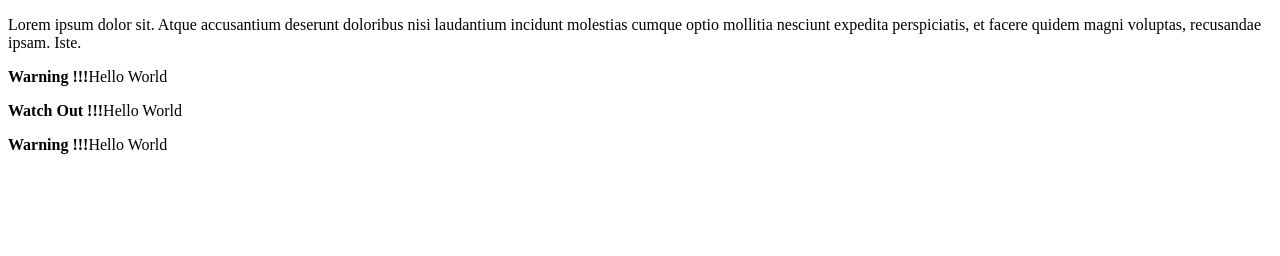
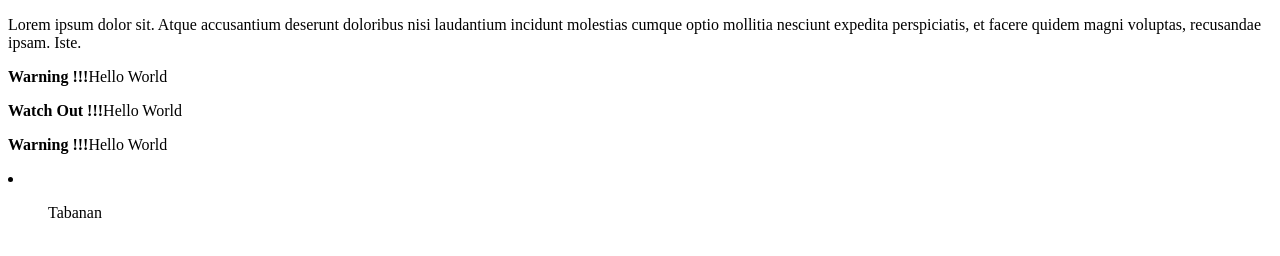
Before and after one commit to PrimaSentana/gitPractice, a plain HTML site: page index.html in a window 1280 px wide. Drawn offline with Linux system fonts and the light colour scheme.

Commit message:
new Branch

```diff
--- a/index.html
+++ b/index.html
@@ -11,5 +11,11 @@
     <p><strong>Warning !!!</strong>Hello World</p>
     <p><strong>Watch Out !!!</strong>Hello World</p>
     <p><strong>Warning !!!</strong>Hello World</p>
+
+    <form>
+        <li>
+            <ul>Tabanan</ul>
+        </li>
+    </form>
 </body>
 </html>
```
